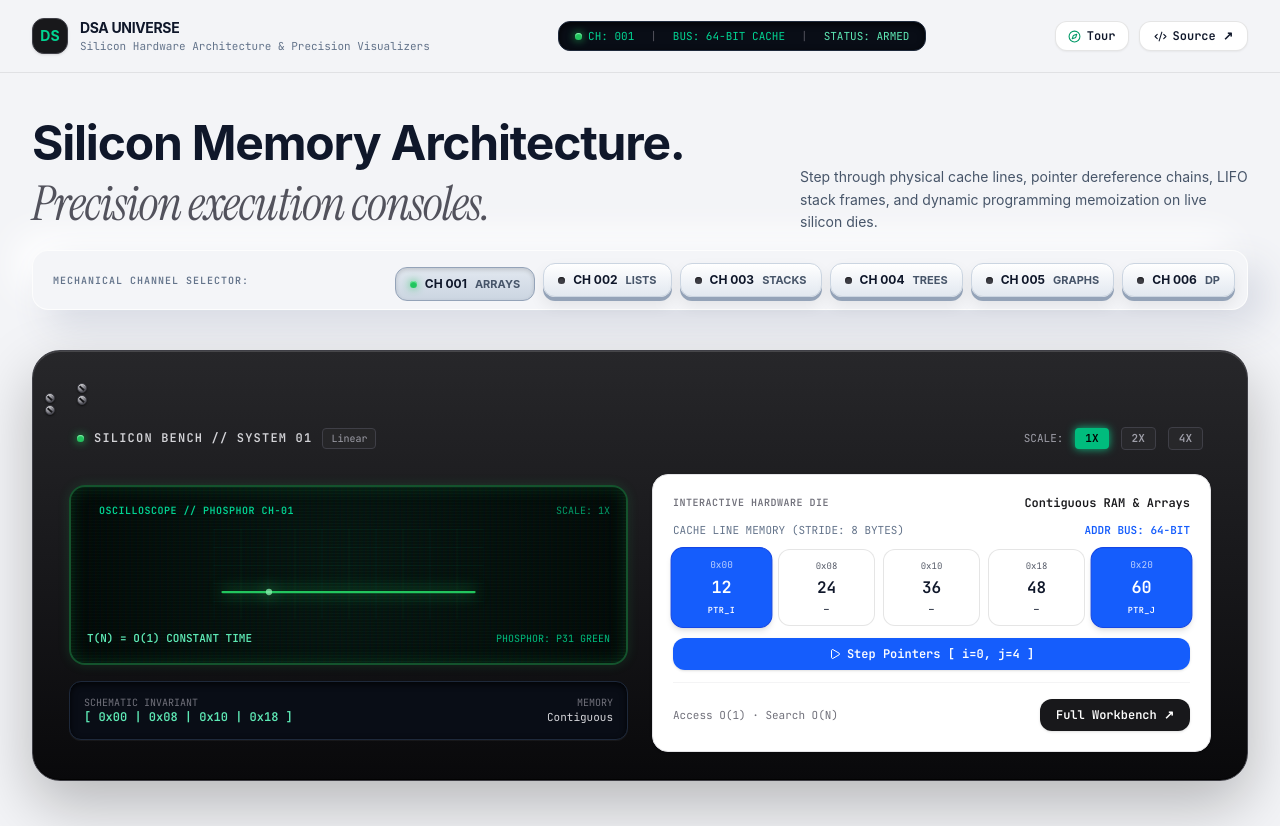
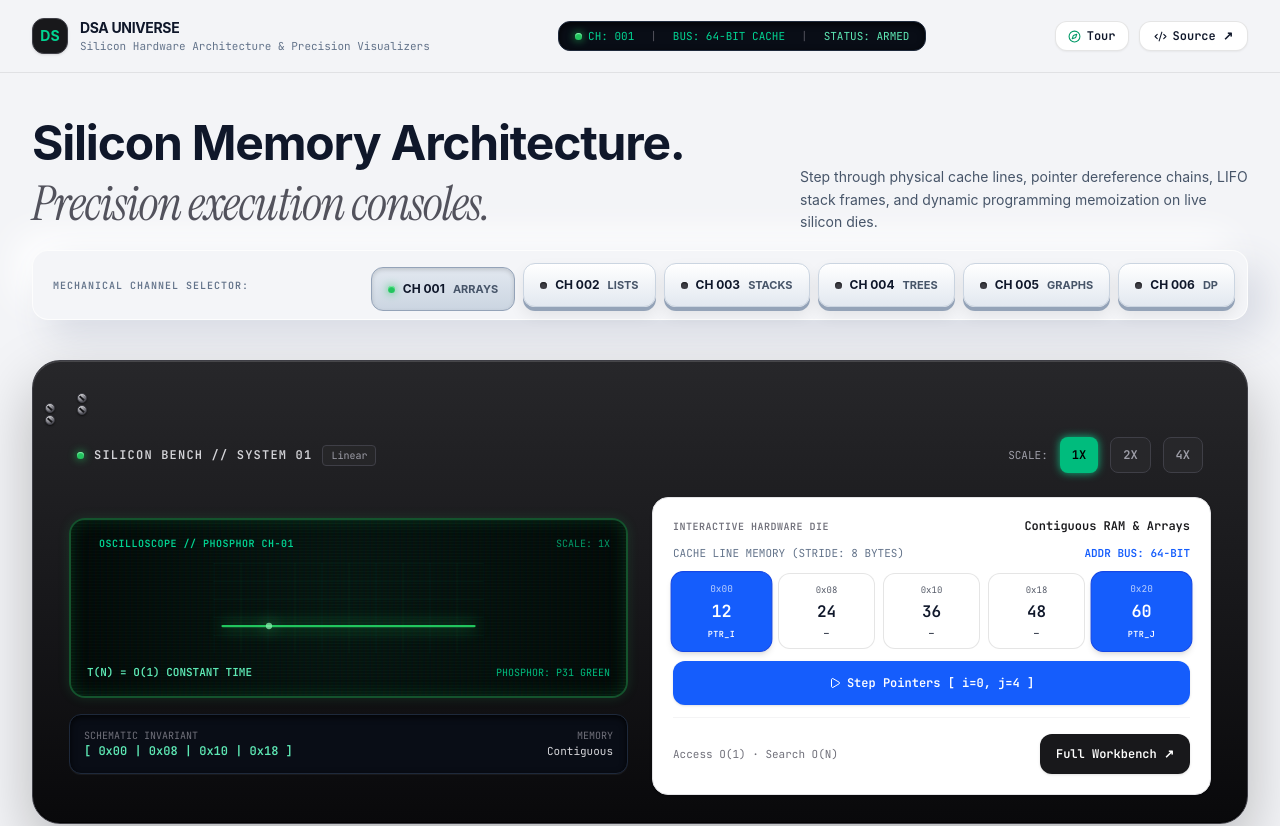
Before and after one commit to MRGokulB/dsa-universe, a Next.js app in the folder apps/home/: page / in a window 1280 px wide. Shown: the top 826 px of the page. Built offline with nearby package versions, Linux system fonts and the light colour scheme; a web font is replaced by a local one.

Commit message:
feat(home): shrut-uiux refinements with 44px touch targets, visible focus rings, and skip link

```diff
--- a/apps/home/src/app/page.tsx
+++ b/apps/home/src/app/page.tsx
@@ -113,6 +113,13 @@ export default function Home() {
     <div className="min-h-screen bg-[#f3f4f7] text-[#0f172a] font-cabinet selection:bg-emerald-100 selection:text-black relative overflow-x-hidden">
       <OnboardingTour />
 
+      <a
+        href="#main-visualizer"
+        className="sr-only focus:not-sr-only focus:fixed focus:top-4 focus:left-4 z-50 px-4 py-2 bg-emerald-600 text-white rounded-lg shadow-lg text-xs font-mono font-bold"
+      >
+        Skip to visualizer
+      </a>
+
       <header className="sticky top-0 z-50 border-b border-black/[0.08] bg-[#f3f4f7]/95 backdrop-blur-md">
         <div className="max-w-7xl mx-auto px-4 sm:px-8 h-18 flex items-center justify-between">
           <div className="flex items-center gap-3">
@@ -163,7 +170,7 @@ export default function Home() {
         </div>
       </header>
 
-      <main className="max-w-7xl mx-auto px-4 sm:px-8 pt-8 sm:pt-10 pb-28 relative z-10">
+      <main id="main-visualizer" className="max-w-7xl mx-auto px-4 sm:px-8 pt-8 sm:pt-10 pb-28 relative z-10">
         <section className="mb-10">
           <div className="flex flex-col sm:flex-row sm:items-end justify-between gap-4 mb-4">
             <div>
@@ -194,7 +201,7 @@ export default function Home() {
                   <button
                     key={mod.id}
                     onClick={() => setActiveId(mod.id)}
-                    className={`skeuo-channel-key px-3.5 py-2 rounded-xl text-xs font-clash font-bold flex items-center gap-2 cursor-pointer ${
+                    className={`skeuo-channel-key px-4 py-2.5 min-h-[44px] rounded-xl text-xs font-clash font-bold flex items-center gap-2 cursor-pointer focus-visible:ring-2 focus-visible:ring-emerald-500 focus-visible:outline-none ${
                       isSelected ? "active" : ""
                     }`}
                   >
--- a/apps/home/src/components/SiliconCrucible3D.tsx
+++ b/apps/home/src/components/SiliconCrucible3D.tsx
@@ -252,7 +252,7 @@ function ArraysHardwareSim() {
 
       <button
         onClick={advance}
-        className="w-full py-2 px-3 rounded-xl bg-blue-600 hover:bg-blue-700 text-white font-mono text-xs font-bold transition-all flex items-center justify-center gap-1.5 shadow-sm cursor-pointer active:translate-y-0.5"
+        className="w-full py-2.5 px-3 min-h-[44px] rounded-xl bg-blue-600 hover:bg-blue-700 text-white font-mono text-xs font-bold transition-all flex items-center justify-center gap-1.5 shadow-sm cursor-pointer active:translate-y-0.5 focus-visible:ring-2 focus-visible:ring-blue-500 focus-visible:outline-none"
       >
         <Play size={12} />
         <span>Step Pointers [ i={left}, j={right} ]</span>
@@ -299,7 +299,7 @@ function ListsHardwareSim() {
 
       <button
         onClick={() => setCurr((c) => (c + 1) % nodes.length)}
-        className="w-full py-2 px-3 rounded-xl bg-purple-600 hover:bg-purple-700 text-white font-mono text-xs font-bold transition-all flex items-center justify-center gap-1.5 shadow-sm cursor-pointer active:translate-y-0.5"
+        className="w-full py-2.5 px-3 min-h-[44px] rounded-xl bg-purple-600 hover:bg-purple-700 text-white font-mono text-xs font-bold transition-all flex items-center justify-center gap-1.5 shadow-sm cursor-pointer active:translate-y-0.5 focus-visible:ring-2 focus-visible:ring-purple-500 focus-visible:outline-none"
       >
         <Play size={12} />
         <span>Dereference Next Pointer &rarr; Node {nodes[(curr + 1) % nodes.length].id}</span>
@@ -344,7 +344,7 @@ function StacksHardwareSim() {
 
       <button
         onClick={pushFrame}
-        className="w-full py-2 px-3 rounded-xl bg-emerald-600 hover:bg-emerald-700 text-white font-mono text-xs font-bold transition-all flex items-center justify-center gap-1.5 shadow-sm cursor-pointer active:translate-y-0.5"
+        className="w-full py-2.5 px-3 min-h-[44px] rounded-xl bg-emerald-600 hover:bg-emerald-700 text-white font-mono text-xs font-bold transition-all flex items-center justify-center gap-1.5 shadow-sm cursor-pointer active:translate-y-0.5 focus-visible:ring-2 focus-visible:ring-emerald-500 focus-visible:outline-none"
       >
         <Play size={12} />
         <span>{frames.length >= 5 ? "Purge Stack Frame (Return)" : "Push New Stack Frame"}</span>
@@ -375,7 +375,7 @@ function TreesHardwareSim() {
 
       <button
         onClick={() => setStep((s) => s + 1)}
-        className="w-full py-2 px-3 rounded-xl bg-amber-600 hover:bg-amber-700 text-white font-mono text-xs font-bold transition-all flex items-center justify-center gap-1.5 shadow-sm cursor-pointer active:translate-y-0.5"
+        className="w-full py-2.5 px-3 min-h-[44px] rounded-xl bg-amber-600 hover:bg-amber-700 text-white font-mono text-xs font-bold transition-all flex items-center justify-center gap-1.5 shadow-sm cursor-pointer active:translate-y-0.5 focus-visible:ring-2 focus-visible:ring-amber-500 focus-visible:outline-none"
       >
         <Play size={12} />
         <span>Traverse BST Branch</span>
@@ -402,7 +402,7 @@ function GraphsHardwareSim() {
 
       <button
         onClick={() => setStep((s) => s + 1)}
-        className="w-full py-2 px-3 rounded-xl bg-rose-600 hover:bg-rose-700 text-white font-mono text-xs font-bold transition-all flex items-center justify-center gap-1.5 shadow-sm cursor-pointer active:translate-y-0.5"
+        className="w-full py-2.5 px-3 min-h-[44px] rounded-xl bg-rose-600 hover:bg-rose-700 text-white font-mono text-xs font-bold transition-all flex items-center justify-center gap-1.5 shadow-sm cursor-pointer active:translate-y-0.5 focus-visible:ring-2 focus-visible:ring-rose-500 focus-visible:outline-none"
       >
         <Play size={12} />
         <span>Relax Next Adjacent Edge</span>
@@ -442,7 +442,7 @@ function DpHardwareSim() {
 
       <button
         onClick={() => setIdx((i) => (i < 6 ? i + 1 : 2))}
-        className="w-full py-2 px-3 rounded-xl bg-indigo-600 hover:bg-indigo-700 text-white font-mono text-xs font-bold transition-all flex items-center justify-center gap-1.5 shadow-sm cursor-pointer active:translate-y-0.5"
+        className="w-full py-2.5 px-3 min-h-[44px] rounded-xl bg-indigo-600 hover:bg-indigo-700 text-white font-mono text-xs font-bold transition-all flex items-center justify-center gap-1.5 shadow-sm cursor-pointer active:translate-y-0.5 focus-visible:ring-2 focus-visible:ring-indigo-500 focus-visible:outline-none"
       >
         <Play size={12} />
         <span>Calculate Tabulation dp[{idx < 6 ? idx + 1 : 2}]</span>
@@ -485,7 +485,7 @@ export default function SiliconCrucible3D({ activeId, onSelectModule }: Props) {
               <button
                 key={s}
                 onClick={() => setNScale(s)}
-                className={`px-2.5 py-0.5 rounded text-[11px] font-mono font-bold transition-all cursor-pointer ${
+                className={`px-3 py-1.5 min-h-[36px] rounded-lg text-xs font-mono font-bold transition-all cursor-pointer focus-visible:ring-2 focus-visible:ring-emerald-500 focus-visible:outline-none ${
                   nScale === s
                     ? "bg-emerald-500 text-black shadow-[0_0_8px_#10b981]"
                     : "bg-zinc-800 text-zinc-400 hover:text-white border border-zinc-700"
@@ -538,7 +538,7 @@ export default function SiliconCrucible3D({ activeId, onSelectModule }: Props) {
                 href={activeModule.url}
                 target="_blank"
                 rel="noopener noreferrer"
-                className="px-4 py-2 rounded-xl bg-zinc-900 hover:bg-black !text-white font-mono text-xs font-bold transition-all flex items-center gap-1.5 cursor-pointer shadow-sm active:translate-y-0.5"
+                className="px-4 py-2.5 min-h-[40px] rounded-xl bg-zinc-900 hover:bg-black !text-white font-mono text-xs font-bold transition-all flex items-center gap-1.5 cursor-pointer shadow-sm active:translate-y-0.5 focus-visible:ring-2 focus-visible:ring-zinc-900 focus-visible:outline-none"
               >
                 <span className="!text-white font-bold">Full Workbench ↗</span>
               </a>
```
